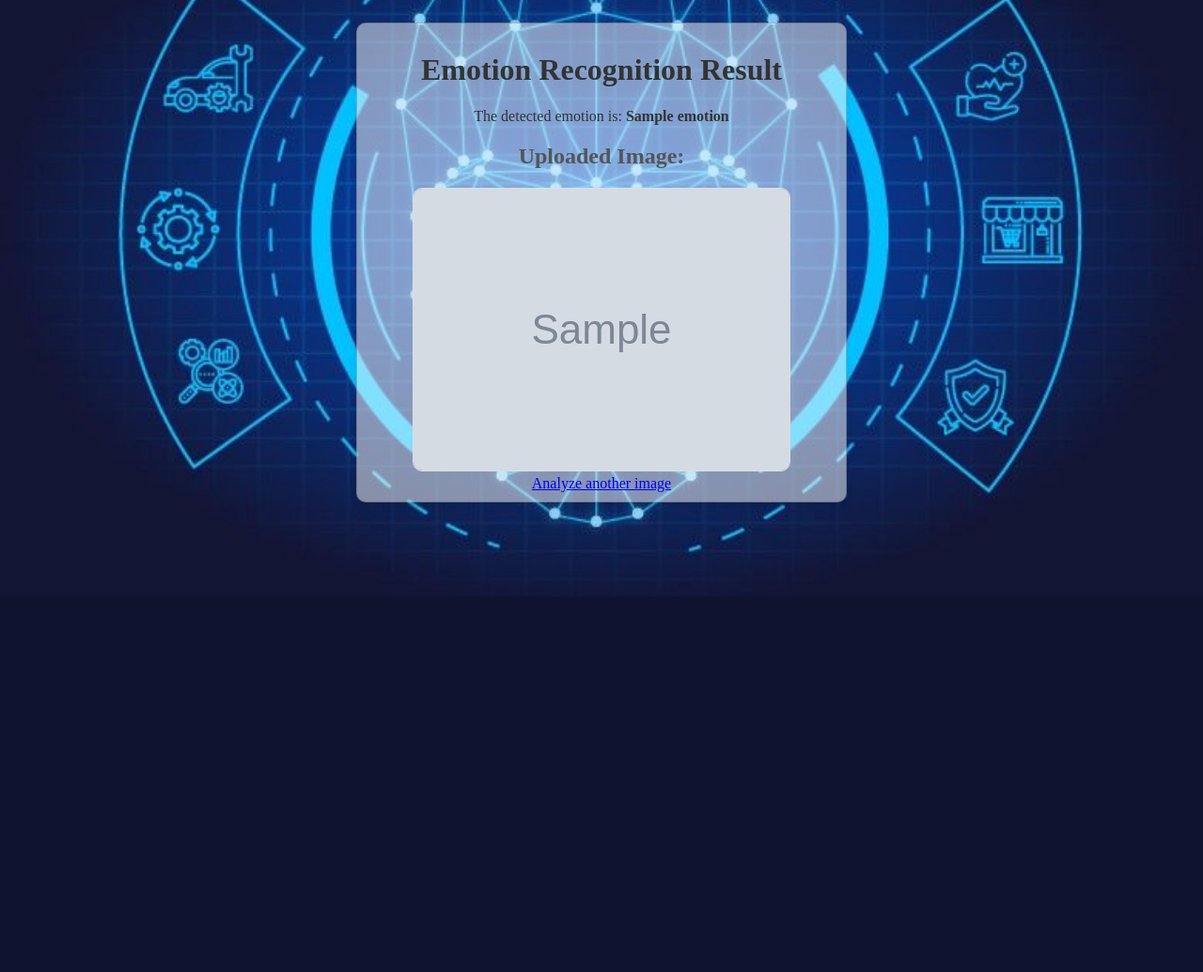
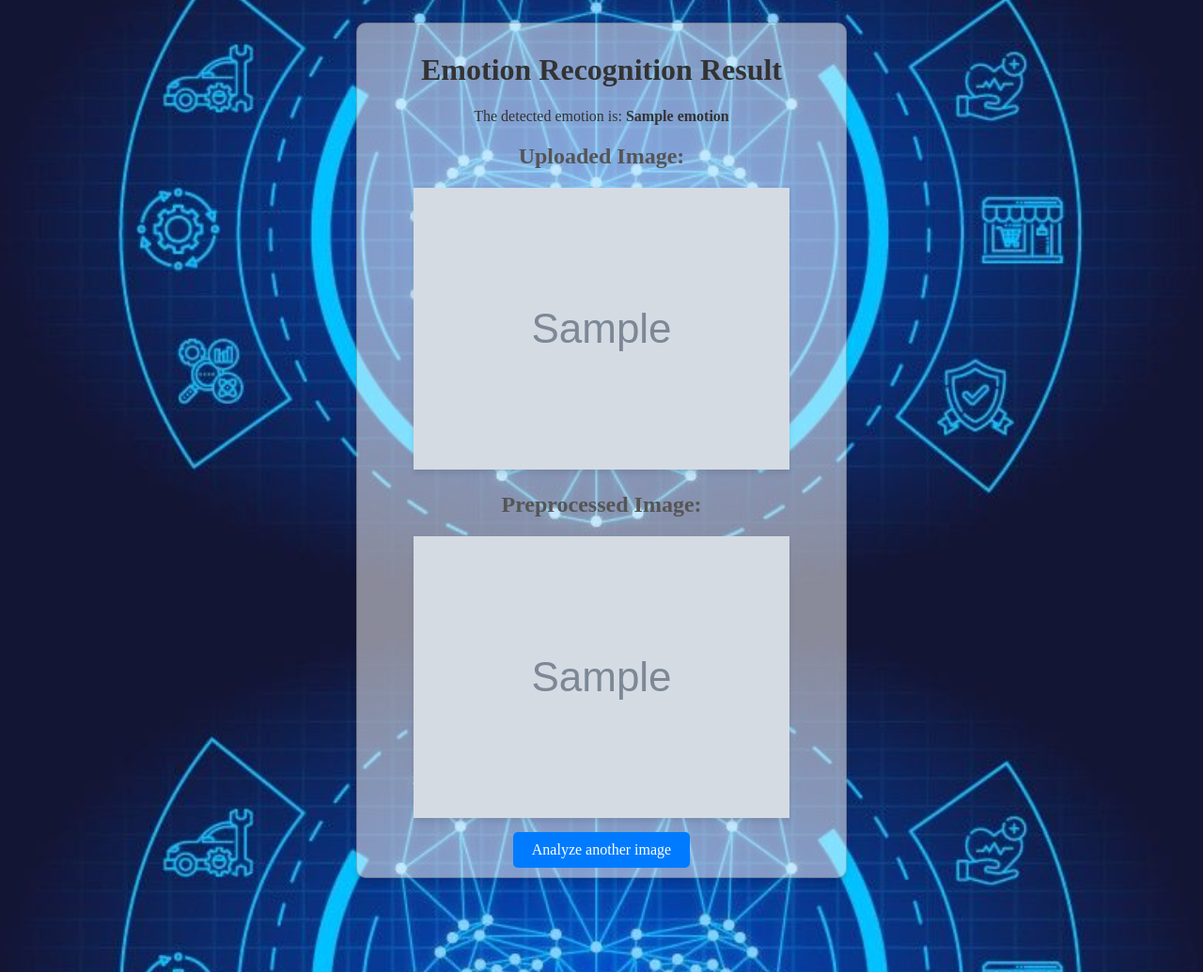
Before and after one commit to sidmun2001/emotion-recognition-system, a Flask app: template templates/result.html in a window 1280 px wide. Shown: the part 166-1201 px from the top of the page at 94% size. Before the commit the page ends 800 px from the top, so only its background shows below. Run offline with Flask 3, Linux system fonts and the light colour scheme; the template is opened without the code that fills it: most values are stand-ins (such as "Sample title", 1, 10 or a date in 2020); grey boxes marked "Sample" are stand-in pictures.

Commit message:
updated code with preprocessing steps

```diff
--- a/app.py
+++ b/app.py
@@ -1,24 +1,37 @@
 from flask import Flask, render_template, request, send_from_directory, redirect, url_for
 import os
-import sys
+from preprocessing import preprocess_image
 
-#ggguhgwuedgeyugfuwyrgfwyrgfuwyrgf
+
 app = Flask(__name__)
 
-# Configure the upload folder
-UPLOAD_FOLDER = 'uploads'
-os.makedirs(UPLOAD_FOLDER, exist_ok=True)  # Create the folder if it doesn't exist
+
+# Increase the maximum allowed payload to 16MB (or any suitable value)
+app.config['MAX_CONTENT_LENGTH'] = 16 * 1024 * 1024  # 16 MB
+
+
+# Configure the existing upload folders
+UPLOAD_FOLDER = 'images/uploaded images'
+PREPROCESSED_FOLDER = 'images/preprocessed images'
+
 app.config['UPLOAD_FOLDER'] = UPLOAD_FOLDER
+app.config['PREPROCESSED_FOLDER'] = PREPROCESSED_FOLDER
 
-# Route for serving uploaded images
+# Route for serving uploaded and preprocessed images
 @app.route('/uploads/<filename>')
 def uploaded_file(filename):
     return send_from_directory(app.config['UPLOAD_FOLDER'], filename)
+
+@app.route('/preprocessed/<filename>')
+def processed_file(filename):
+    return send_from_directory(app.config['PREPROCESSED_FOLDER'], filename)
+
 
 # Route for the homepage
 @app.route('/')
 def index():
     return render_template('index.html')
+
 
 # Route to handle the form submission
 @app.route('/result', methods=['POST'])
@@ -30,24 +43,48 @@ def result():
     if file.filename == '':
         return "No file selected for upload", 400
 
+    # Save the uploaded file to the existing uploaded images folder
     filepath = os.path.join(app.config['UPLOAD_FOLDER'], file.filename)
     file.save(filepath)
 
-    detected_emotion = "Happy"  # Placeholder for detected emotion
-    image_url = f'/uploads/{file.filename}'
-    return render_template('result.html', emotion=detected_emotion, image_url=image_url)
+    # Define the path for the preprocessed image in the preprocessed images folder
+    preprocessed_path = os.path.join(app.config['PREPROCESSED_FOLDER'], f"preprocessed_{file.filename}")
+
+    # Call the preprocessing function
+    preprocessed_success = preprocess_image(filepath, preprocessed_path)
+    if not preprocessed_success:
+        return "Error in preprocessing the image", 500
+
+    # Placeholder for the detected emotion
+    detected_emotion = "Happy"  # Replace with model prediction when integrated
+
+    # Generate URLs for the uploaded and preprocessed images
+    uploaded_image_url = f'/uploads/{file.filename}'
+    preprocessed_image_url = f'/preprocessed/preprocessed_{file.filename}'
+
+    # Render the result page with both images
+    return render_template(
+        'result.html',
+        emotion=detected_emotion,
+        uploaded_image_url=uploaded_image_url,
+        preprocessed_image_url=preprocessed_image_url
+    )
+
 
 # Route to restart the process
 @app.route('/restart', methods=['GET'])
 def restart():
     return redirect(url_for('index'))  # Redirects to the homepage
 
-# Route to delete all images in the uploads folder
+
+# Route to delete all images in both folders
 @app.route('/delete', methods=['GET'])
 def delete():
-    for file in os.listdir(app.config['UPLOAD_FOLDER']):
-        os.remove(os.path.join(app.config['UPLOAD_FOLDER'], file))
+    for folder in [app.config['UPLOAD_FOLDER'], app.config['PREPROCESSED_FOLDER']]:
+        for file in os.listdir(folder):
+            os.remove(os.path.join(folder, file))
     return redirect(url_for('index'))  # Redirects to the homepage after deletion
+
 
 # Route to close the server
 @app.route('/close', methods=['GET'])
--- a/static/css/style.css
+++ b/static/css/style.css
@@ -11,6 +11,7 @@ body {
     color: #333; /* Default text color */
 }
 
+
 /* Black Rectangle (Header Bar) */
 .header-bar { /* Added styles for the black rectangle */
     background-color: #ffffff; /* White background */
@@ -23,6 +24,7 @@ body {
     height: 70px; /* Fixed height for the header */
     box-shadow: 0 4px 6px rgba(0, 0, 0, 0.2); /* Add shadow for depth */
 }
+
 
 /* Dropdown Menu */
 .dropdown { /* Styles for dropdown menu container */
@@ -64,6 +66,7 @@ body {
     display: block;
 }
 
+
 /* Title in Header Bar */
 .header-title { /* Center the title in the black rectangle */
     margin: 0;
@@ -73,6 +76,7 @@ body {
     font-weight: bold;
     color: rgb(20, 46, 195);
 }
+
 
 /* Container Styles */
 .container {
@@ -106,3 +110,44 @@ button {
 button:hover {
     background-color: #0056b3;
 }
+
+
+/* Center the image and button together */
+.image-container {
+    display: flex;           /* Enable Flexbox */
+    flex-direction: column;  /* Arrange items vertically */
+    align-items: center;     /* Center items horizontally */
+    justify-content: center; /* Center items vertically */
+    text-align: center;      /* Ensure text is centered */
+    margin: 20px 0;          /* Add spacing above and below */
+    width: 100%;             /* Ensure the container spans the full width */
+    margin: auto;            /* Ensure the container is centered */
+}
+
+/* Styling for the image */
+.centered-image {
+    max-width: 80%;                               /* Scale the image to fit within 80% of its container */
+    height: auto;                                 /* Maintain the aspect ratio */
+    box-shadow: 0px 4px 6px rgba(0, 0, 0, 0.1); /* Add a subtle shadow */
+    margin-bottom: 15px;                          /* Add space below the image for the button */
+    margin: auto;                                 /* Center the image */
+}
+
+/* Styling for the button */
+.button {
+    display: inline-block;         /* Make the link behave like a button */
+    margin-top: 15px;              /* Add space above the button */
+    padding: 10px 20px;            /* Add padding inside the button */
+    font-size: 16px;               /* Set font size */
+    color: white;                  /* Text color */
+    background-color: #007BFF;     /* Button background color */
+    border: none;                  /* Remove border */
+    border-radius: 5px;            /* Rounded corners */
+    text-decoration: none;         /* Remove underline */
+    cursor: pointer;               /* Show pointer cursor */
+}
+
+/* Button Hover Effect */
+.button:hover {
+    background-color: #0056b3;     /* Darken the button on hover */
+}
--- a/templates/result.html
+++ b/templates/result.html
@@ -7,10 +7,8 @@
     <link rel="stylesheet" href="/static/css/style.css">
 </head>
 <body>
-    <!-- Black Rectangle (Header Bar) -->
+    <!-- Header -->
     <header class="header-bar">
-
-        <!-- Dropdown Menu -->
         <div class="dropdown">
             <button class="dropbtn">☰</button>
             <div class="dropdown-content">
@@ -19,23 +17,26 @@
                 <a href="/close">Close</a>
             </div>
         </div>
-        <!-- Title -->
         <h1 class="header-title">Emotion Recognition System</h1>
     </header>
 
+    <!-- Content -->
     <div class="container">
         <h1>Emotion Recognition Result</h1>
-
-        <!-- Display the detected emotion -->
         <p>The detected emotion is: <strong>{{ emotion }}</strong></p>
 
-        <!-- Display the uploaded image -->
+        <!-- Uploaded Image -->
         <h2>Uploaded Image:</h2>
-        <img src="{{ image_url }}" alt="Uploaded Image" style="max-width: 100%; height: auto; border: 1px solid #ddd; border-radius: 10px;">
-        <br>
+        <img src="{{ uploaded_image_url }}" alt="Uploaded Image" class="centered-image">
 
-        <!-- Link to go back to the homepage -->
-        <a href="/">Analyze another image</a>
+        <!-- Preprocessed Image -->
+        <h2>Preprocessed Image:</h2>
+        <div class="image-container">
+            <img src="{{ preprocessed_image_url }}" class="centered-image">
+
+            <!-- Link to restart -->
+            <a href="/" class="button">Analyze another image</a>
+        </div>
     </div>
 </body>
 </html>
```
Also changed, not shown: indexfilewithcamera.txt (added, +86 -0 lines), preprocessing.py (added, +47 -0 lines), templates/index.html (+14 -8 lines), images/preprocessed images/preprocessed_random face image 3.jpg (added), images/uploaded images/random face image 3.jpg (added), uploads/random face image.jpeg (deleted).
